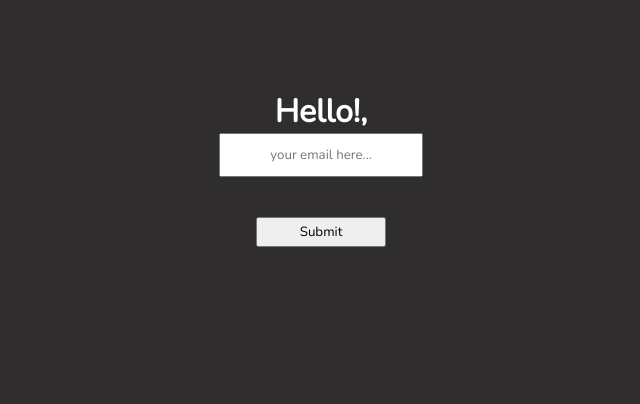
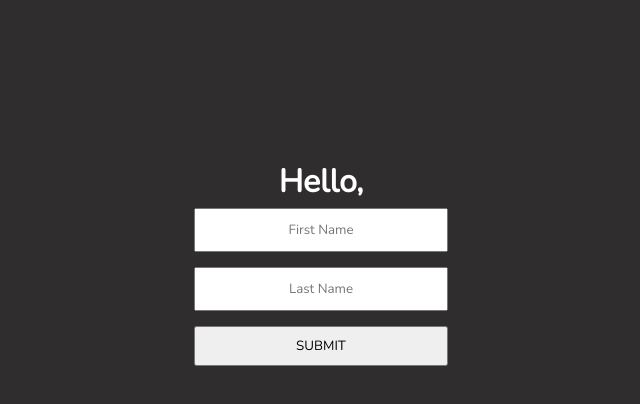
Before and after one commit to eu-waliston/Bootcamp-WEB, a React (Create React App) app in the folder ReactJS/examples/: page / in a window 1280 px wide. Shown: the top 404 px of the page, without its empty margins (319-959 px from the left). Built offline with nearby package versions, Linux system fonts and the light colour scheme.

Commit message:
ReactJS - Changing Complex State

```diff
--- a/ReactJS/examples/src/App.jsx
+++ b/ReactJS/examples/src/App.jsx
@@ -5,14 +5,16 @@ import "./App.css"
 // import Count from "./components/count/Count"
 // import Strike from "./components/strike/Strike"
 // import EventHandling from "./components/event/EventHandling"
-import Forms from "./components/forms/Forms"
+// import Forms from "./components/forms/Forms"
+import ComplexState from "./components/complexState/ComplexState"
 
 const App = () => {
   return (
     <div className="App">
         {/* <Count />
-        <Strike /> */}
-        <Forms />
+        <Strike />
+        <Forms /> */}
+        < ComplexState />
     </div>
   )
 }
--- /dev/null
+++ b/ReactJS/examples/src/components/complexState/ComplexState.css
@@ -0,0 +1,28 @@
+.container {
+    text-align: center;
+    display: flex;
+    flex-direction: column;
+    align-items: center;
+    align-content: center;
+    justify-content: center;
+    position: relative;
+    top: 20%;
+}
+
+.container form {
+    display: grid;
+
+}
+
+.container input {
+    margin-top: 5px;
+   margin-bottom: 10px;
+   width: 250px;
+   height: 40px;
+   text-align: center;
+}
+.container button {
+    height: 40px;
+    margin-top: 5px;
+    text-transform: uppercase;
+}
--- /dev/null
+++ b/ReactJS/examples/src/components/complexState/ComplexState.jsx
@@ -0,0 +1,54 @@
+import React, { useState } from "react";
+import "./ComplexState.css";
+
+const ComplexState = () => {
+    const [fullName, setfullName] = useState({
+        firstName: "",
+        lastName: ""
+    });
+
+    const submitFullName = (event) => {
+        // const newValue = event.target.value;
+        // const inputName = event.target.name;
+
+        const { name, value } = event.target;
+
+        setfullName((prevValue) => {
+            if (name === 'fName') {
+                return {
+                    firstName: value,
+                    lastName: prevValue.lName
+                }
+            } else if (name === 'lName') {
+                return {
+                    firstName: prevValue.fName,
+                    lastName: value
+                }
+            }
+        })
+    }
+
+
+    return (
+        <div className="container">
+            <h1>Hello,{fullName.firstName} {fullName.lastName}</h1>
+            <form>
+                <input
+                    name="fName"
+                    onChange={submitFullName}
+                    placeholder="First Name"
+                    value={fullName.firstName}
+                />
+
+                <input name="lName"
+                    onChange={submitFullName}
+                    placeholder="Last Name"
+                    value={fullName.lastName}
+                />
+                <button>Submit</button>
+            </form>
+        </div>
+    )
+}
+
+export default ComplexState;
```
